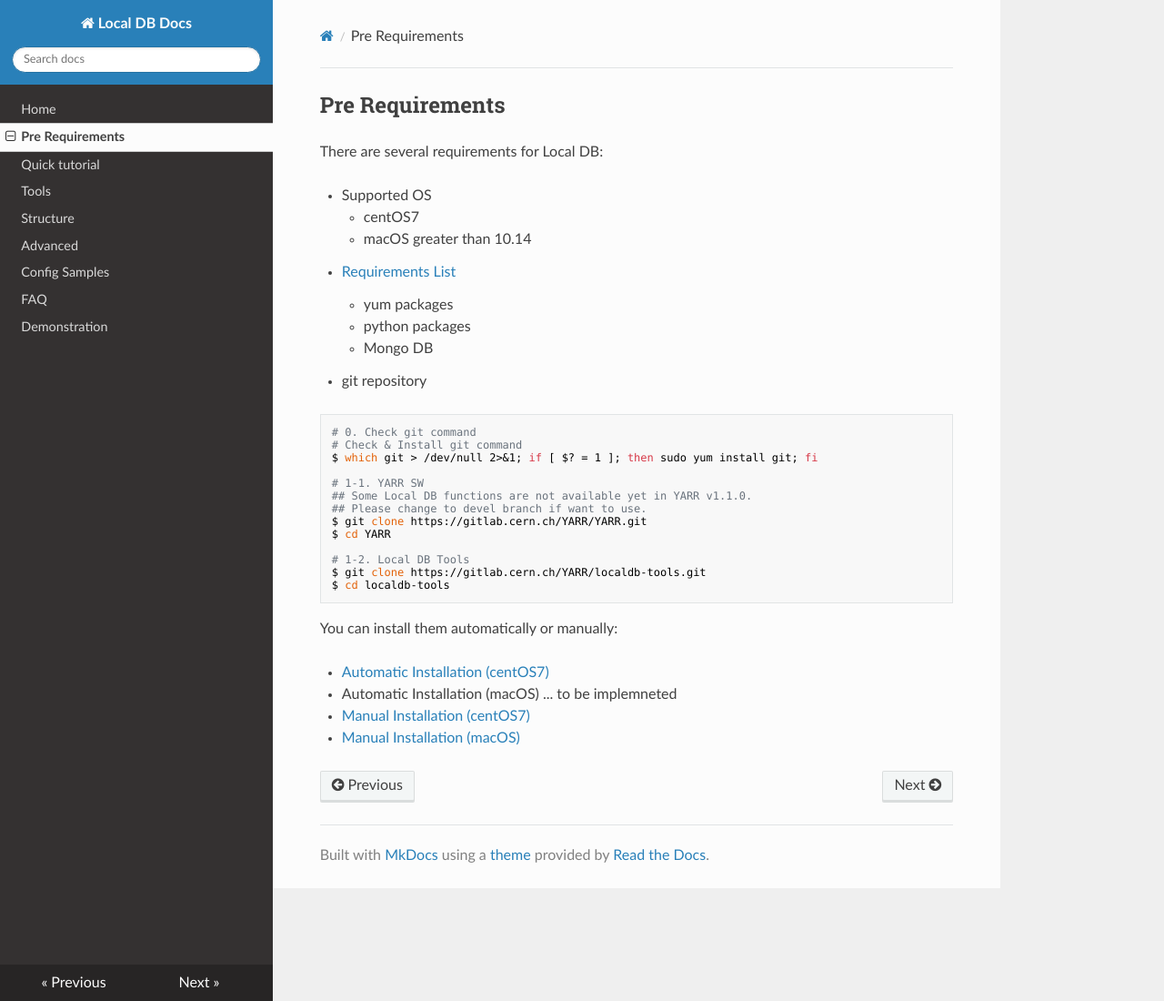
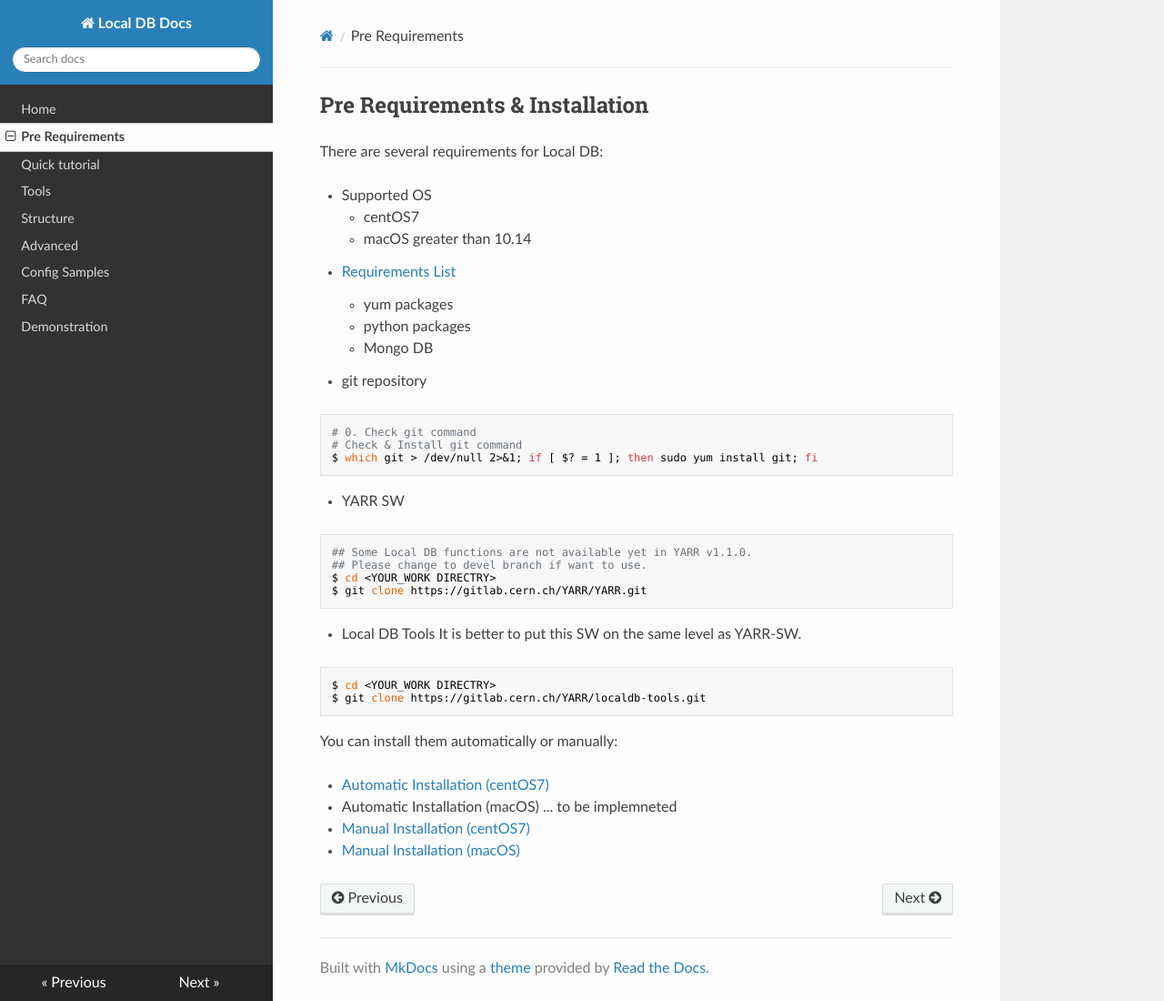
Before and after one commit to jlab-hep/localdb-docs, an MkDocs documentation site: the page built from docs/requirements.md, in a window 1280 px wide and 1100 px high. Shown: the whole window at 91% size. Built offline with MkDocs 1.6.1, drawn with Linux system fonts in a browser that asks for light colours; nearby versions of some CDN libraries; old or Windows-style settings are respelled for this version of MkDocs.

Commit message:
modified requirements page

````diff
--- a/docs/requirements.md
+++ b/docs/requirements.md
@@ -1,4 +1,4 @@
-## Pre Requirements
+## Pre Requirements & Installation
 
 There are several requirements for Local DB:
 
@@ -15,16 +15,21 @@ There are several requirements for Local DB:
 # 0. Check git command
 # Check & Install git command
 $ which git > /dev/null 2>&1; if [ $? = 1 ]; then sudo yum install git; fi
+```
 
-# 1-1. YARR SW
+- YARR SW
+```bash
 ## Some Local DB functions are not available yet in YARR v1.1.0.
 ## Please change to devel branch if want to use.
+$ cd <YOUR_WORK DIRECTRY>
 $ git clone https://gitlab.cern.ch/YARR/YARR.git
-$ cd YARR
+```
 
-# 1-2. Local DB Tools
+- Local DB Tools
+It is better to put this SW on the same level as YARR-SW.
+```bash
+$ cd <YOUR_WORK DIRECTRY>
 $ git clone https://gitlab.cern.ch/YARR/localdb-tools.git
-$ cd localdb-tools
 ```
 
 You can install them automatically or manually:
````
Also changed, not shown: docs/manual-install.md (+3 -1 lines), docs/requirements-list.md (+3 -1 lines).
